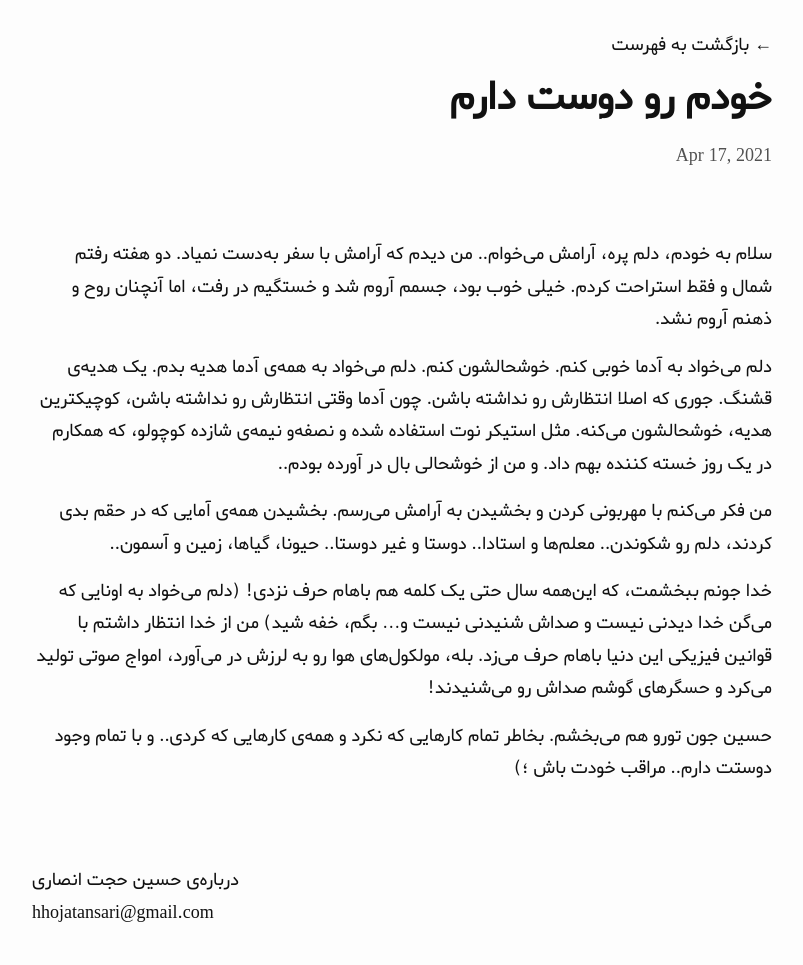
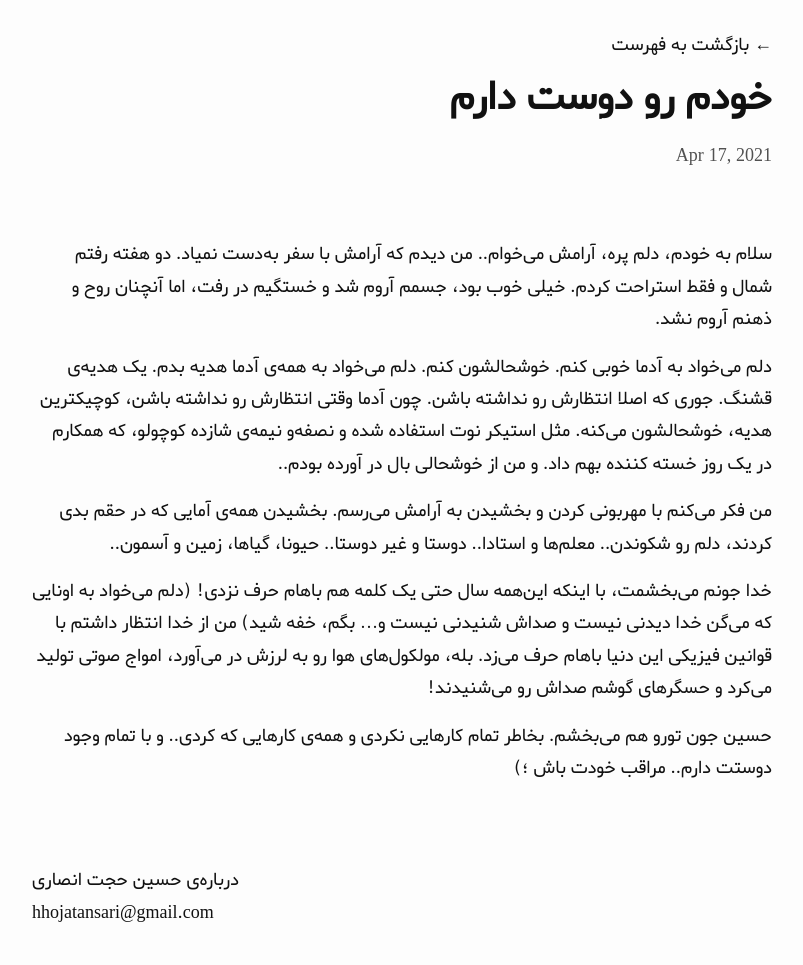
Before and after one commit to hhojatansari/hhojatansari.github.io, a Jekyll site: the page built from _posts/2021-04-17-ILoveMe.md, in a window 1280 px wide. Shown: the whole page, without its empty margins (238-1041 px from the left). Built offline with Jekyll 4.4.1, drawn with Linux system fonts in a browser that asks for light colours; nearby versions of some CDN libraries.

Commit message:
Update 2021-04-17-ILoveMe.md

```diff
--- a/_posts/2021-04-17-ILoveMe.md
+++ b/_posts/2021-04-17-ILoveMe.md
@@ -15,7 +15,7 @@ title: "خودم رو دوست دارم"
 من فکر می‌کنم با مهربونی کردن و بخشیدن به آرامش می‌رسم. بخشیدن همه‌ی آمایی که در حقم بدی کردند، دلم رو شکوندن.. معلم‌ها و استادا.. دوستا و غیر دوستا.. حیونا، گیاها، زمین و آسمون..
 
 
-خدا جونم ببخشمت، که این‌همه سال حتی یک کلمه هم باهام حرف نزدی! (دلم می‌خواد به اونایی که می‌گن خدا دیدنی نیست و صداش شنیدنی نیست و... بگم، خفه شید) من از خدا انتظار داشتم با قوانین فیزیکی این دنیا باهام حرف می‌زد. بله، مولکول‌های هوا رو به لرزش در می‌آورد، امواج صوتی تولید می‌کرد و حسگرهای گوشم صداش رو می‌شنیدند!
+خدا جونم می‌بخشمت، با اینکه این‌همه سال حتی یک کلمه هم باهام حرف نزدی! (دلم می‌خواد به اونایی که می‌گن خدا دیدنی نیست و صداش شنیدنی نیست و... بگم، خفه شید) من از خدا انتظار داشتم با قوانین فیزیکی این دنیا باهام حرف می‌زد. بله، مولکول‌های هوا رو به لرزش در می‌آورد، امواج صوتی تولید می‌کرد و حسگرهای گوشم صداش رو می‌شنیدند!
 
-حسین جون تورو هم می‌بخشم. بخاطر تمام کارهایی که نکرد و همه‌ی کارهایی که کردی.. و با تمام وجود دوستت دارم..
+حسین جون تورو هم می‌بخشم. بخاطر تمام کارهایی نکردی و همه‌ی کارهایی که کردی.. و با تمام وجود دوستت دارم..
 مراقب خودت باش ؛)
```
